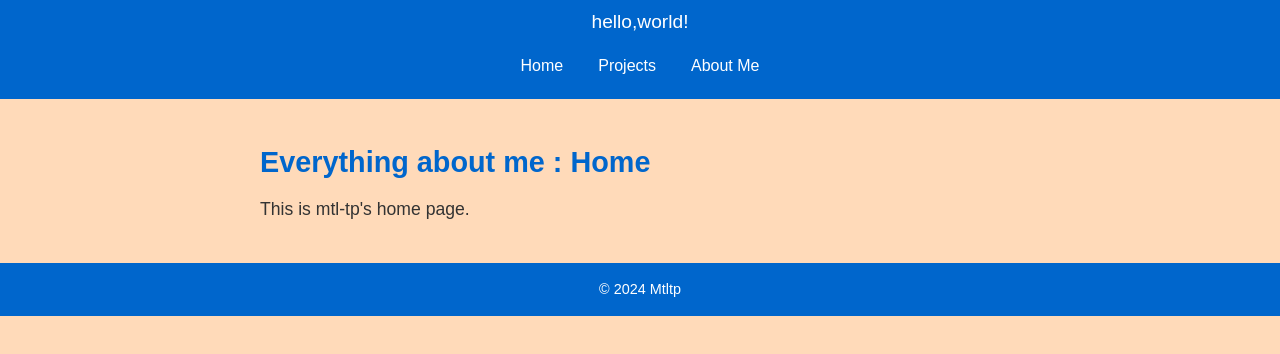
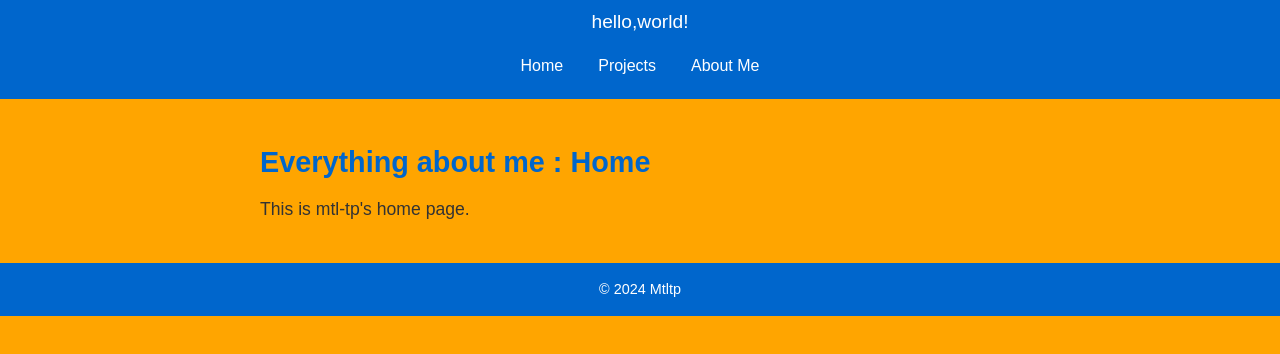
Before and after one commit to mat-tp/mat-tp.github.io, a plain HTML site: page index.html in a window 1280 px wide. Shown: the part 74-428 px from the top of the page. Drawn offline with Linux system fonts and the light colour scheme.

Commit message:
Update styles.css

```diff
--- a/css/styles.css
+++ b/css/styles.css
@@ -8,7 +8,7 @@
 
 /* General styles */
 body {
-    background-color: #ffdab9;
+    background-color: #ffa500;
     color: #333;
     line-height: 1.6;
 }
```
